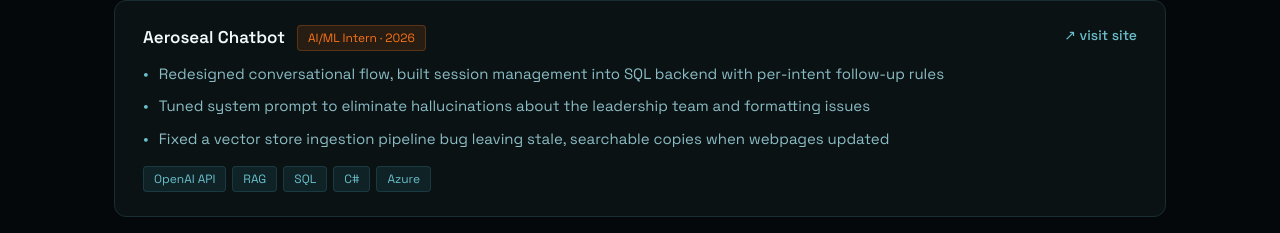
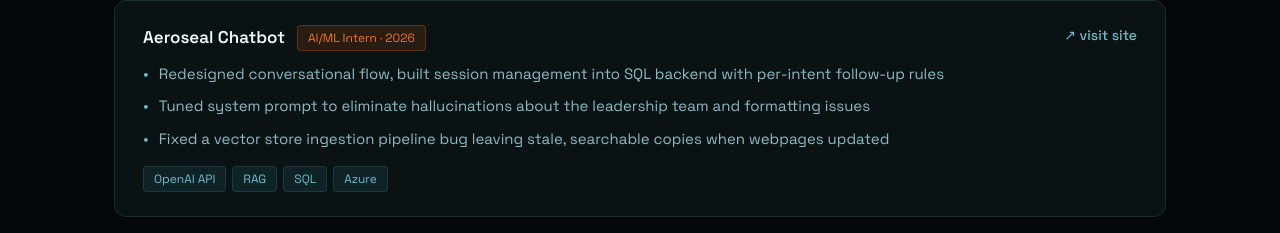
Before and after one commit to Aishi25/PersonalPortfolio, a Next.js app: page / in a window 1280 px wide. Shown: the part 1839-2072 px from the top of the page. Built offline with nearby package versions, Linux system fonts and the light colour scheme.

Commit message:
Remove C# tag from Aeroseal Chatbot

```diff
--- a/components/Projects.tsx
+++ b/components/Projects.tsx
@@ -12,7 +12,7 @@ const PROJECTS = [
       "Tuned system prompt to eliminate hallucinations about the leadership team and formatting issues",
       "Fixed a vector store ingestion pipeline bug leaving stale, searchable copies when webpages updated",
     ],
-    tags: ["OpenAI API", "RAG", "SQL", "C#", "Azure"],
+    tags: ["OpenAI API", "RAG", "SQL", "Azure"],
     demo: "https://chat.aeroseal.com",
     github: null,
   },
```
